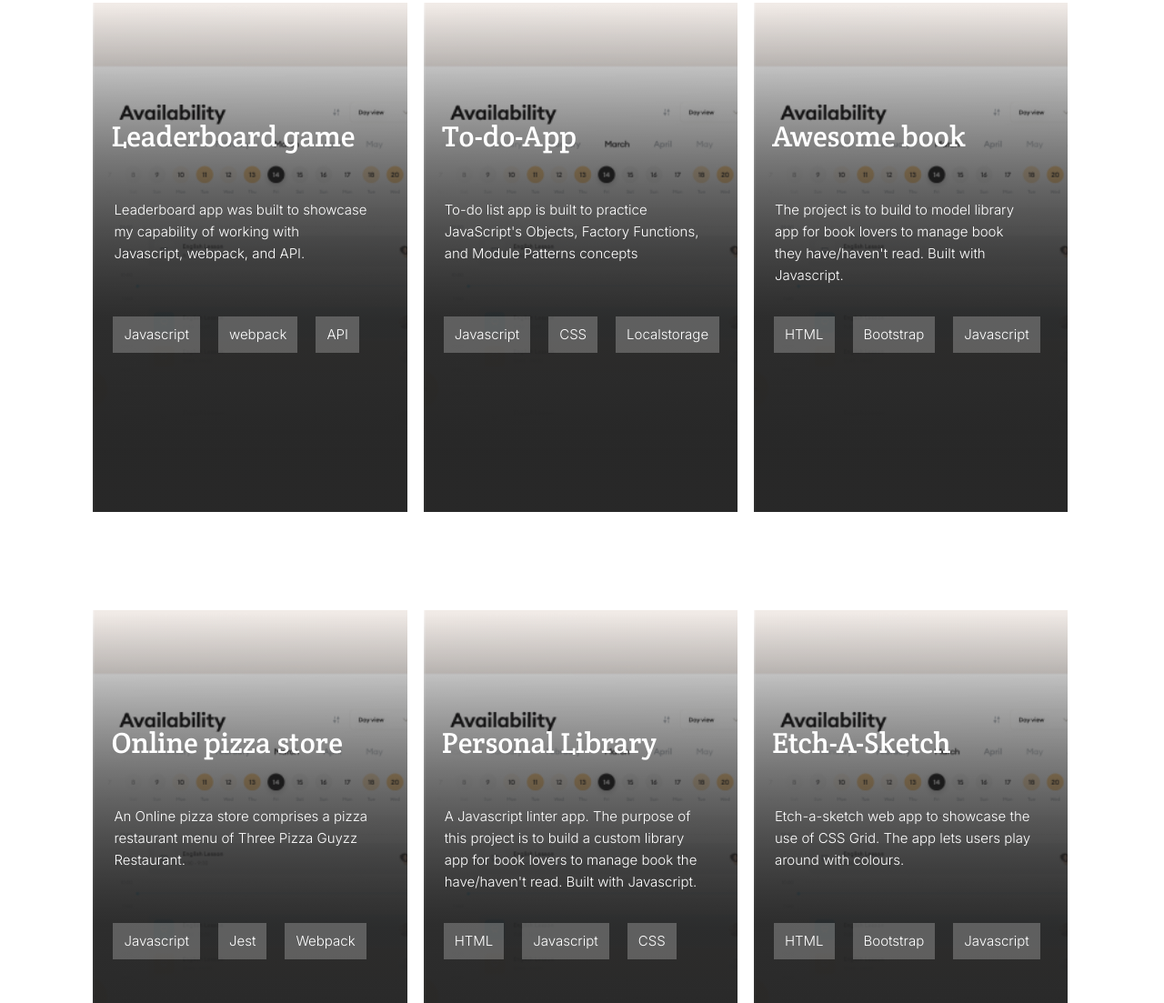
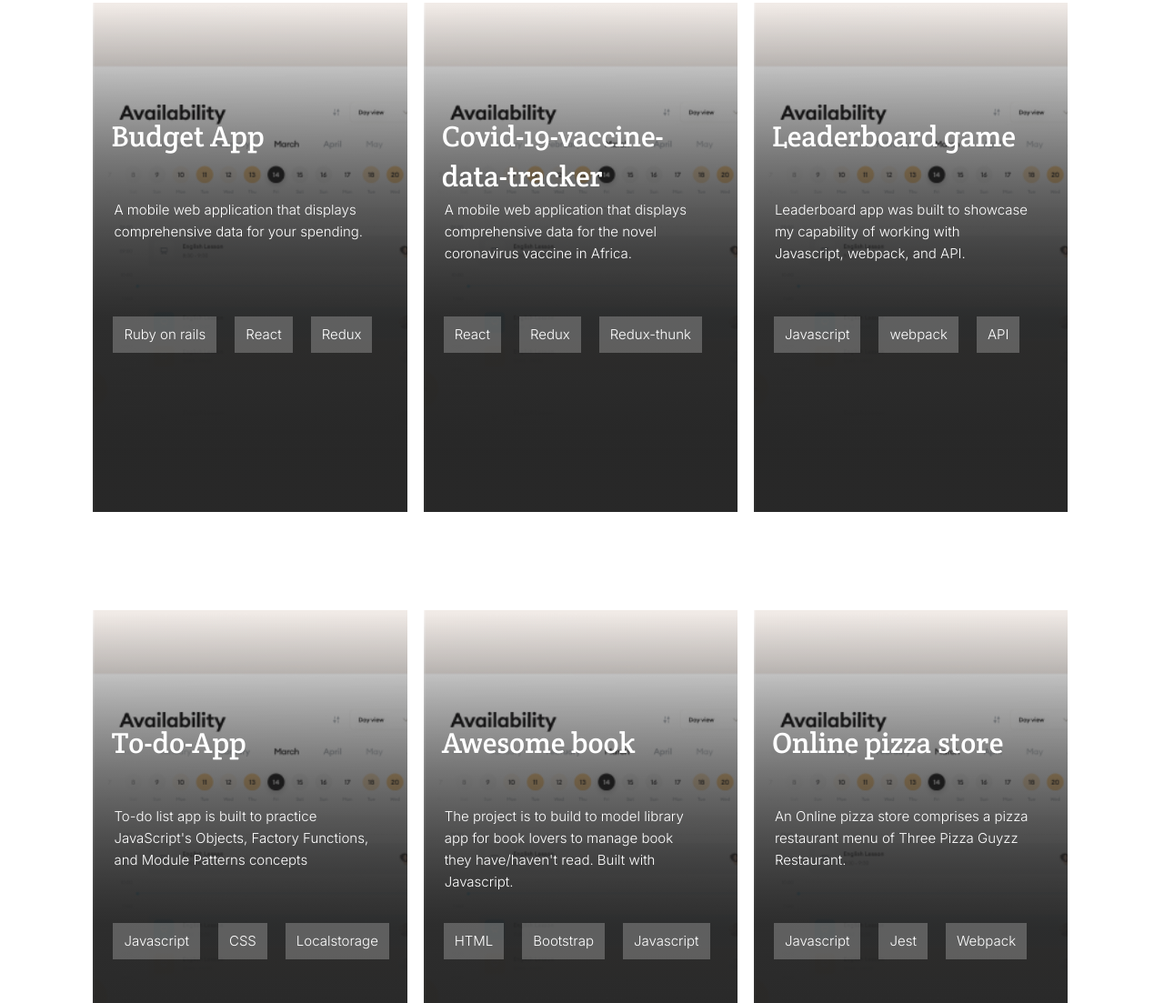
Before and after one commit to micheaol/Portfolio-project, a plain HTML site: page index.html in a window 1280 px wide. Shown: the part 1063-2166 px from the top of the page at 91% size. Drawn offline with Linux system fonts and the light colour scheme.

Commit message:
Update projects

```diff
--- a/index.html
+++ b/index.html
@@ -26,7 +26,9 @@
 
       gtag("config", "G-DW1CGEB4Y2");
     </script>
+
     <title>Michael Oladele | Portfolio</title>
+    <link rel="icon" type="image/x-icon" href="/images/favicon.ico">
   </head>
   <body>
     <header>
@@ -172,7 +174,7 @@
             </p>
           </div>
           <div class="form-container">
-            <form>
+            <form action="https://formspree.io/f/xnqlwgep" method="post">
               <input
                 type="text"
                 name="name"
--- a/script/main.js
+++ b/script/main.js
@@ -4,6 +4,30 @@ const createMyElement = (param) => document.createElement(param);
 const projects = [
   {
     id: 1,
+    title: 'Budget App',
+    tips: "A mobile web application that displays comprehensive data for your spending.",
+    description:
+      "A mobile web application that displays comprehensive data to track your spend. It allows you have different categories of spend.",
+    projectImg: '../images/budget.PNG',
+    liveVersion: 'https://check-budget-app.herokuapp.com/',
+    gitRepo: 'https://github.com/micheaol/budget-app',
+    techologies: ['Ruby on rails', 'React', 'Redux'],
+  },
+
+  {
+    id: 2,
+    title: 'Covid-19-vaccine-data-tracker',
+    tips: "A mobile web application that displays comprehensive data for the novel coronavirus vaccine in Africa.",
+    description:
+      "A mobile web application that displays comprehensive data for the novel coronavirus vaccine in Africa. Real live data is obtained from the MMediaGroup API.",
+    projectImg: '../images/covid.PNG',
+    liveVersion: 'https://covid-19-vaccine-tracker-africa.netlify.app/',
+    gitRepo: 'https://github.com/micheaol/covid-19-vaccine-data-tracker',
+    techologies: ['React', 'Redux', 'Redux-thunk'],
+  },
+
+  {
+    id: 3,
     title: 'Leaderboard game',
     tips: "Leaderboard app was built to showcase my capability of working with Javascript, webpack, and API.",
     description:
@@ -14,7 +38,7 @@ const projects = [
     techologies: ['Javascript', 'webpack', 'API'],
   },
   {
-    id: 2,
+    id: 4,
     title: 'To-do-App',
     tips: "To-do list app is built to practice JavaScript's Objects, Factory Functions, and Module Patterns concepts",
     description:
@@ -26,7 +50,7 @@ const projects = [
   },
 
   {
-    id: 3,
+    id: 5,
     title: 'Awesome book',
     tips: "The project is to build to model library app for book lovers to manage book they have/haven't read. Built with Javascript.",
     description:
@@ -37,7 +61,7 @@ const projects = [
     techologies: ['HTML', 'Bootstrap', 'Javascript'],
   },
   {
-    id: 4,
+    id: 6,
     title: 'Online pizza store',
     tips: "An Online pizza store comprises a pizza restaurant menu of Three Pizza Guyzz Restaurant.",
     description:
@@ -47,28 +71,7 @@ const projects = [
     gitRepo: 'https://github.com/nicupop729/Three-Pizza-Guyzz-JS-Capstone',
     techologies: ['Javascript', 'Jest', 'Webpack'],
   },
-  {
-    id: 5,
-    title: 'Personal Library',
-    tips: "A Javascript linter app. The purpose of this project is to build a custom library app for book lovers to manage book the have/haven't read. Built with Javascript.",
-    description:
-      "A Javascript linter app. The purpose of this project is to build a custom library app for book lovers to manage book the have/haven't read. Built with Javascript.",
-    projectImg: '../images/lib.PNG',
-    liveVersion: 'https://micheaol.github.io/library-project/',
-    gitRepo: 'https://github.com/micheaol/library-project',
-    techologies: ['HTML', 'Javascript', 'CSS'],
-  },
-  {
-    id: 6,
-    title: 'Etch-A-Sketch',
-    tips: "Etch-a-sketch web app to showcase the use of CSS Grid. The app lets users play around with colours.",
-    description:
-      "Etch-a-sketch web app to showcase the use of CSS Grid. The app lets users play around with colours. It is deployed on Git.",
-    projectImg: '../images/e-tskect.PNG',
-    liveVersion: 'https://micheaol-portfolio.netlify.app/',
-    gitRepo: 'https://github.com/micheaol/Portfolio-project',
-    techologies: ['HTML', 'Bootstrap', 'Javascript'],
-  },
+
 ];
 
 const validH3 = getMyElement('.validate-email');
@@ -160,6 +163,7 @@ function displayProjects() {
     const projectDiv = createMyElement('div');
     projectDiv.className = 'job-item-with-btn';
 
+    projectDiv.backgroundImage = project.projectImg
     const jobDiv = createMyElement('div');
     jobDiv.className = 'job-item-two';
 
--- a/styles/style.css
+++ b/styles/style.css
@@ -223,10 +223,6 @@ ul #name {
   padding-top: 15%;
   display: grid;
   padding-bottom: 5%;
-}
-
-.inner-job-item-two {
-  /* display: grid; */
 }
 
 .my-projects-section #projects-title {
```
Also changed, not shown: images/budget.PNG (added), images/covid.PNG (added), images/favicon.ico (added).
